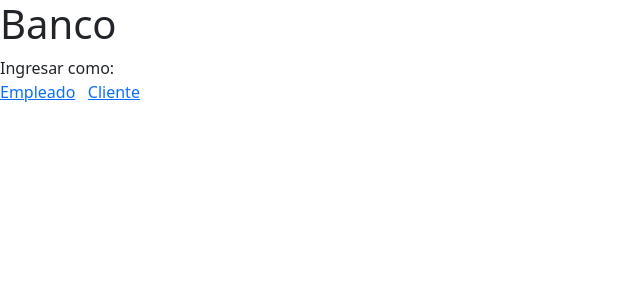
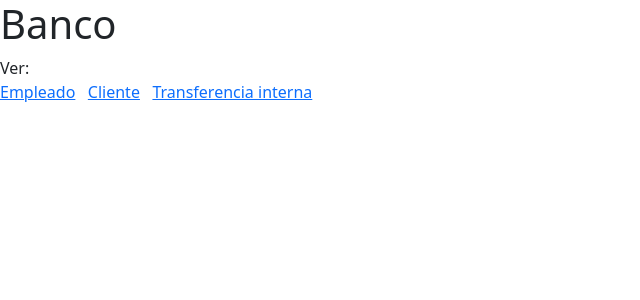
Before and after one commit to Mayra025/Software_Banco, an Angular app in the folder frontend/: page / in a window 1280 px wide. Shown: the top 300 px of the page, without its empty margins (0-640 px from the left). Built offline with nearby package versions, Linux system fonts and the light colour scheme.

Commit message:
[Mayra025]: añadiendo transferencia-interna al nav

```diff
--- a/frontend/src/app/app.component.html
+++ b/frontend/src/app/app.component.html
@@ -1,13 +1,16 @@
 <h1>Banco</h1>
 
 <div>
-  Ingresar como:
+  Ver:
 </div>
 <nav>
 
 
   <a [routerLink]="'/empleado-login'" [routerLinkActive]="'active'"> Empleado</a> &nbsp;
   <a [routerLink]="'/cliente-login'" [routerLinkActive]="'active'"> Cliente</a> &nbsp;
+
+  <a [routerLink]="'/transferencia-interna'" [routerLinkActive]="'active'"> Transferencia interna</a> &nbsp;
+
 </nav>
 
 
```
